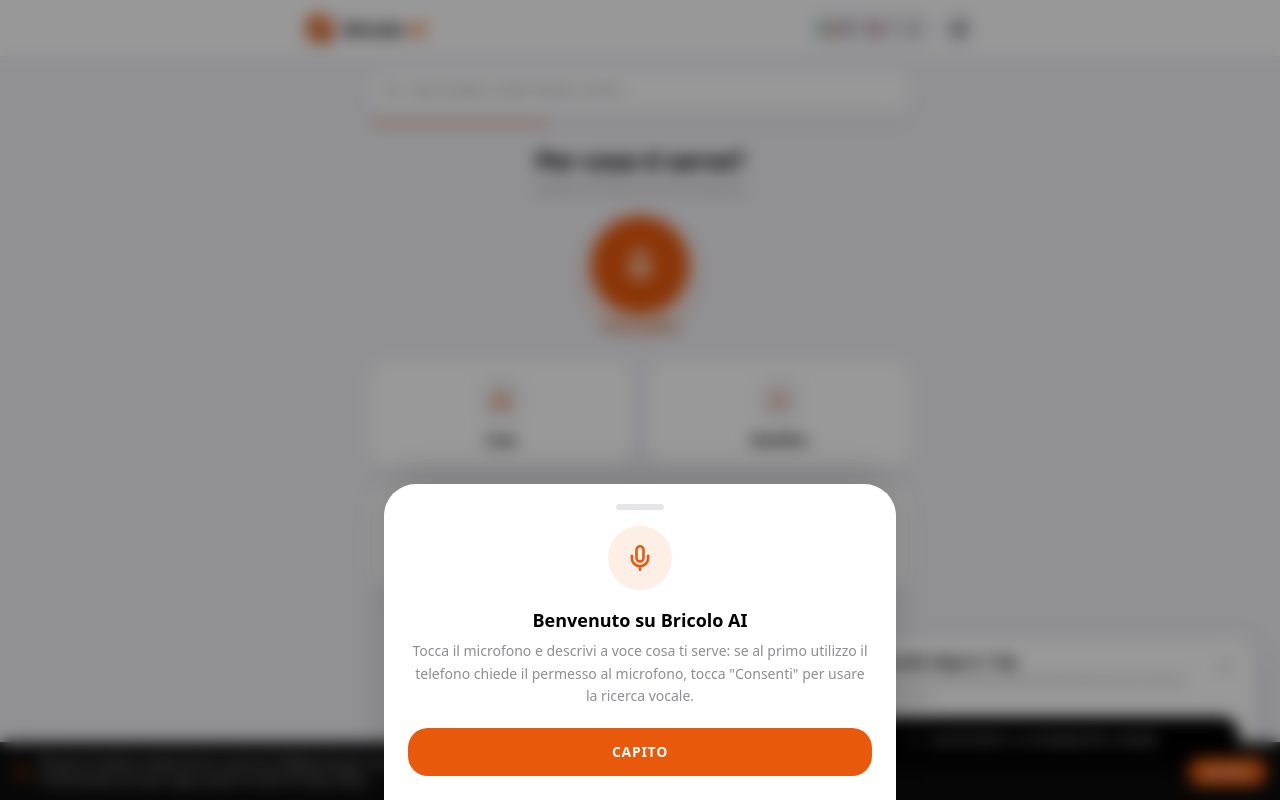
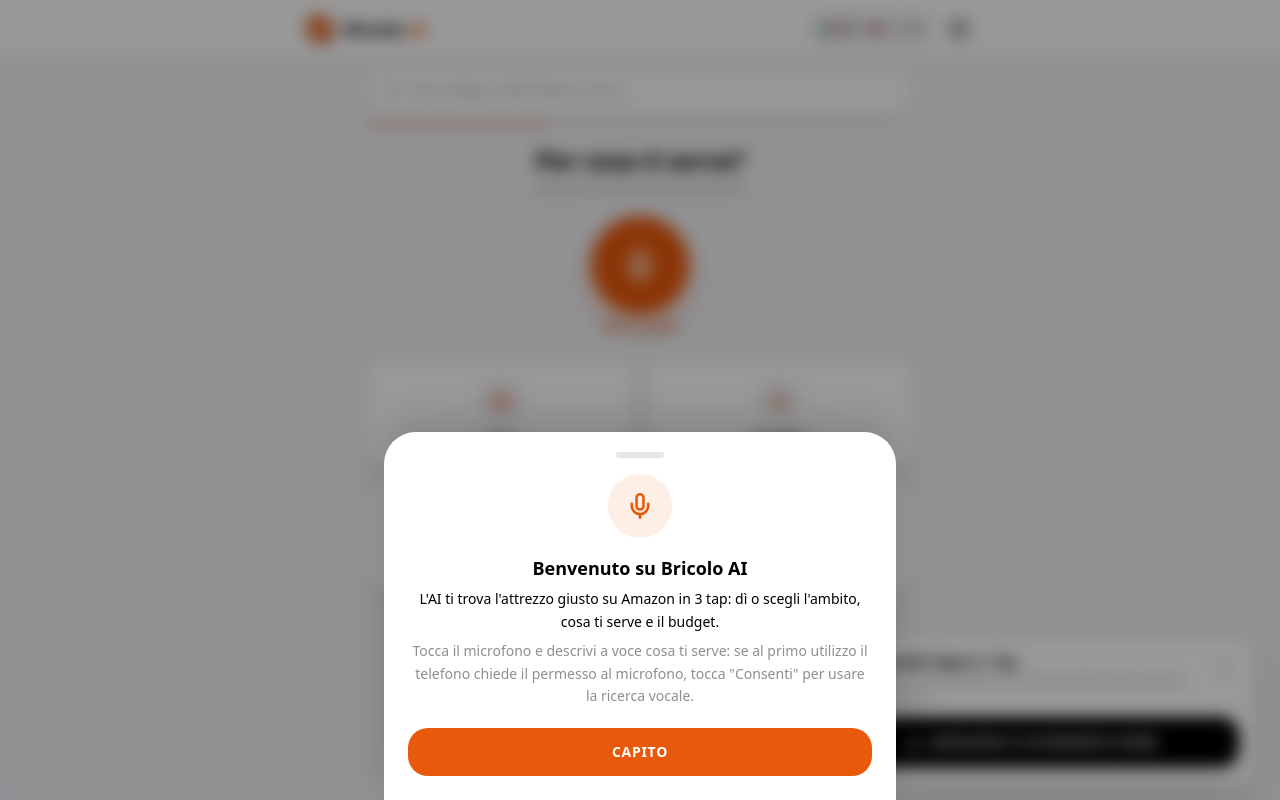
Before and after one commit to davidemassaro101998/bricolo-app, a React (Vite) app: page / in a window 1280 px wide. Built offline with nearby package versions, Linux system fonts and the light colour scheme.

Commit message:
Add app description to onboarding modal; remove cookie banner for testing

```diff
--- a/src/App.tsx
+++ b/src/App.tsx
@@ -10,7 +10,6 @@ import { SplashScreenApple } from "./components/SplashScreenApple";
 import { OnboardingHelpModal } from "./components/OnboardingHelpModal";
 import { SettingsDrawer } from "./components/SettingsDrawer";
 import { LegalModal, LegalDocType } from "./components/LegalModal";
-import { CookieBanner } from "./components/CookieBanner";
 import {
   ScreenType,
   QuizState,
@@ -421,12 +420,6 @@ export default function App() {
           onClose={handleCloseLegalModal}
         />
       )}
-
-      {/* GDPR Cookie Consent Banner (CookieBanner gestisce il proprio stato di accettazione internamente via localStorage) */}
-      <CookieBanner
-        language={language}
-        onOpenPrivacy={handleOpenPrivacy}
-      />
     </div>
   );
 }
--- a/src/components/OnboardingHelpModal.tsx
+++ b/src/components/OnboardingHelpModal.tsx
@@ -60,6 +60,11 @@ export const OnboardingHelpModal: React.FC<OnboardingHelpModalProps> = ({
               <h2 className="text-lg font-bold text-[#000000]">
                 {language === "it" ? "Benvenuto su Bricolo AI" : "Welcome to Bricolo AI"}
               </h2>
+              <p className="text-sm text-[#000000] leading-relaxed font-medium">
+                {language === "it"
+                  ? "L'AI ti trova l'attrezzo giusto su Amazon in 3 tap: dì o scegli l'ambito, cosa ti serve e il budget."
+                  : "AI finds the right tool on Amazon in 3 taps: say or pick the area, what you need, and your budget."}
+              </p>
               <p className="text-sm text-[#8E8E93] leading-relaxed">
                 {language === "it"
                   ? "Tocca il microfono e descrivi a voce cosa ti serve: se al primo utilizzo il telefono chiede il permesso al microfono, tocca \"Consenti\" per usare la ricerca vocale."
```
